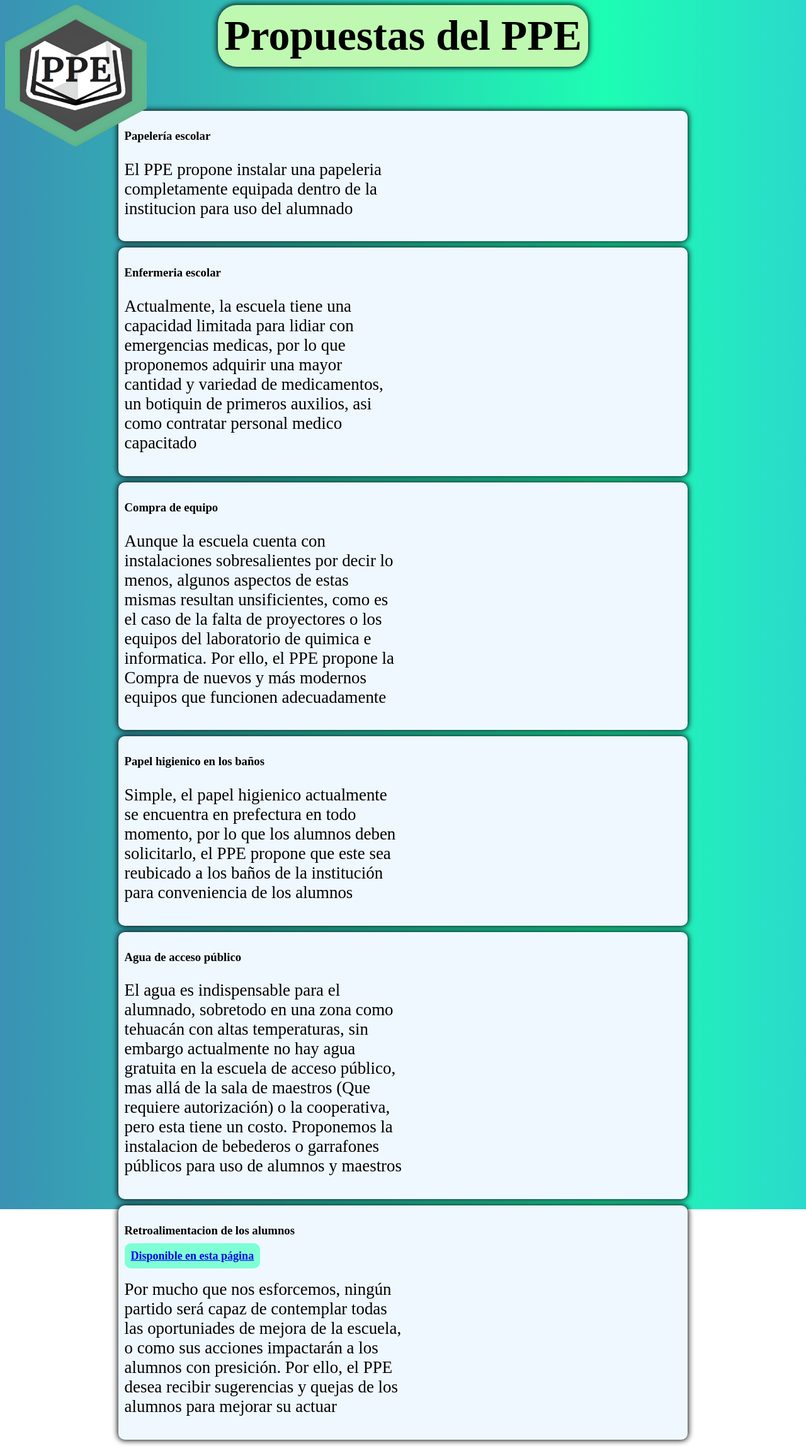
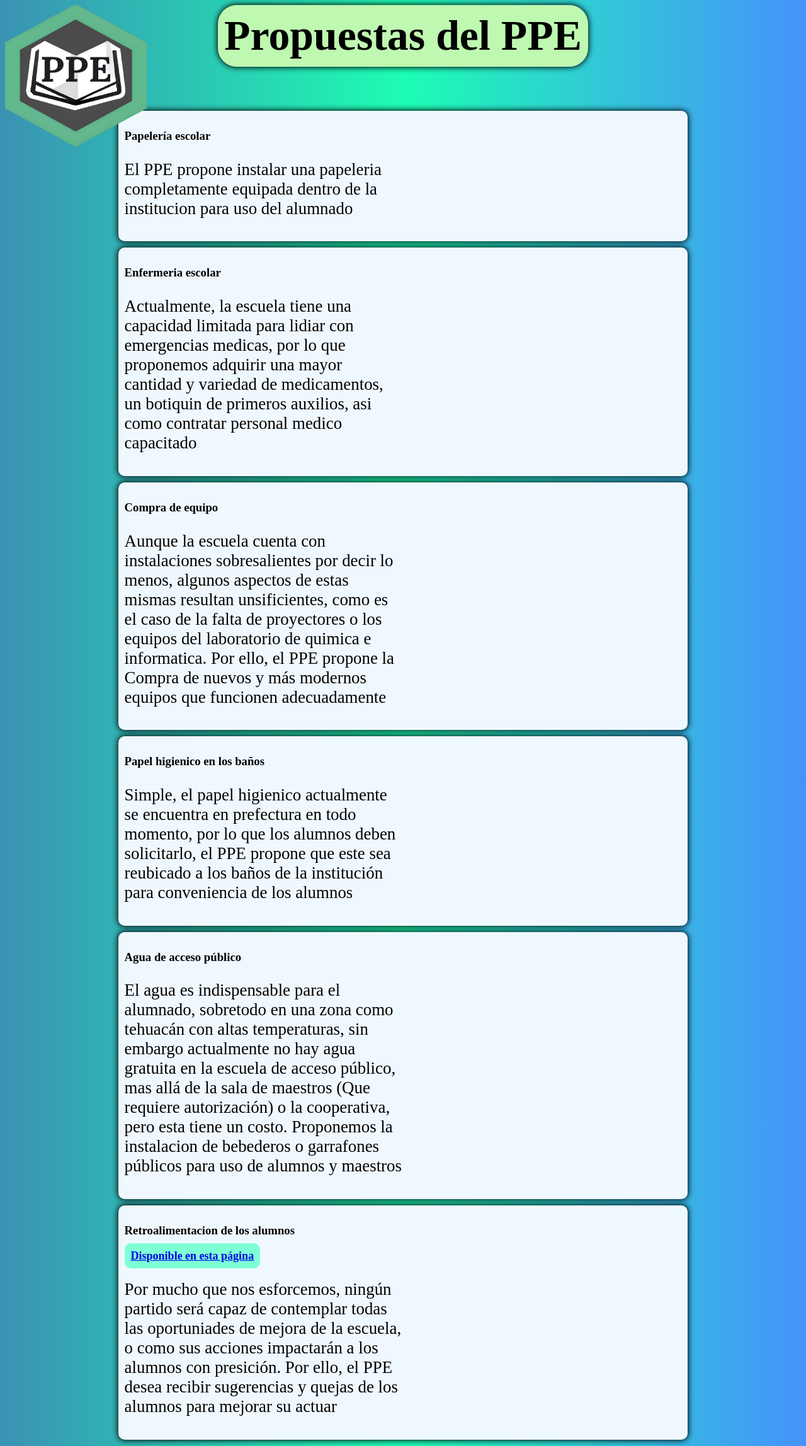
Before and after one commit to AlcalinoGitHub/PPE, a Django app: page /propuestas in a window 1280 px wide. Shown: the whole page at 63% size. Run offline with Django 4.2, Linux system fonts and the light colour scheme.

Commit message:
Fixed propuestas.css

```diff
--- a/mysite/mysite/static/propuestas.css
+++ b/mysite/mysite/static/propuestas.css
@@ -1,8 +1,6 @@
 body {
     background: rgb(58,146,180);
     background: linear-gradient(90deg, rgba(58,146,180,1) 0%, rgba(29,253,179,1) 50%, rgba(69,146,252,1) 100%);
-    background-repeat: no-repeat;
-    background-size: 1920px 1920px
 }
 
 
```
